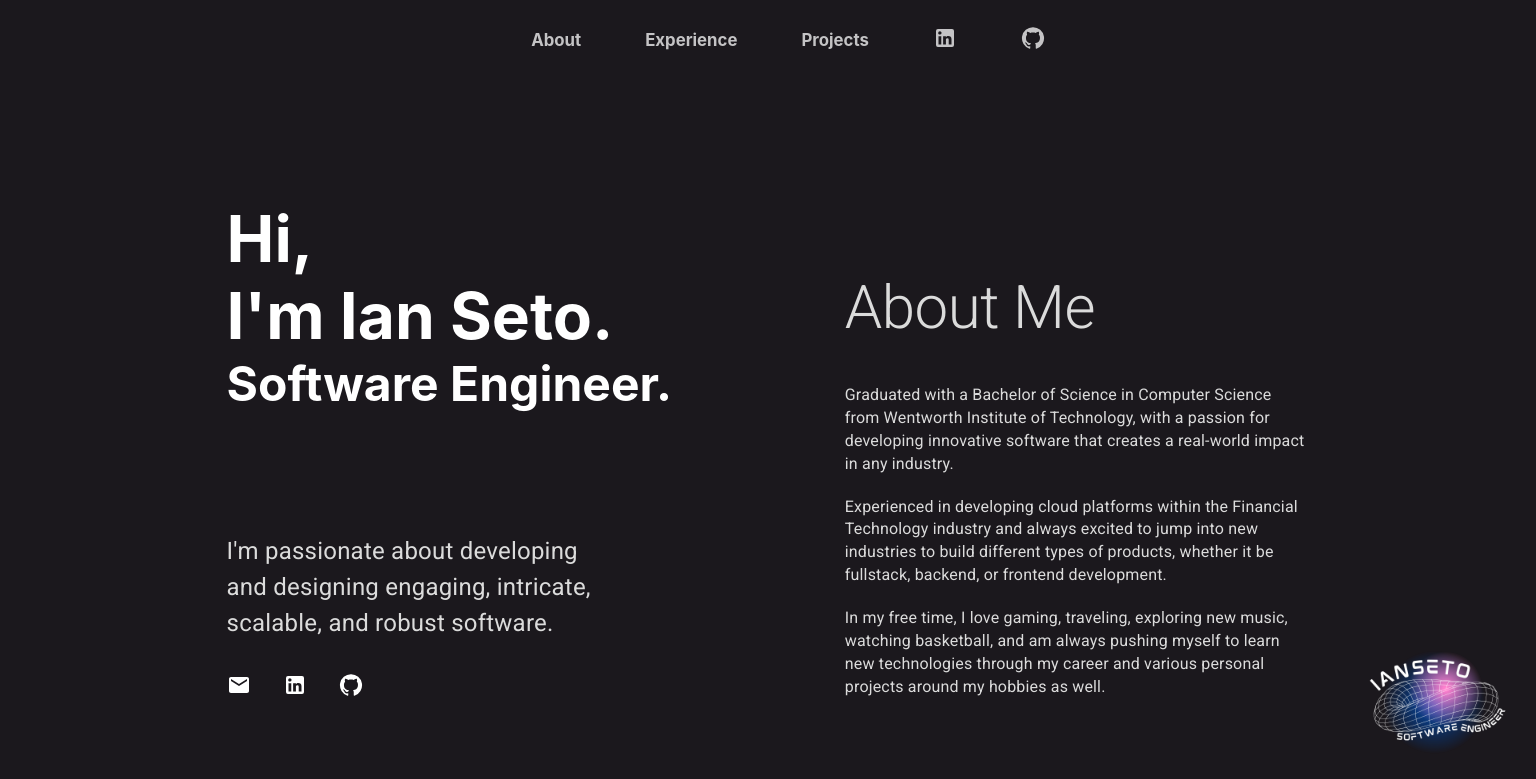
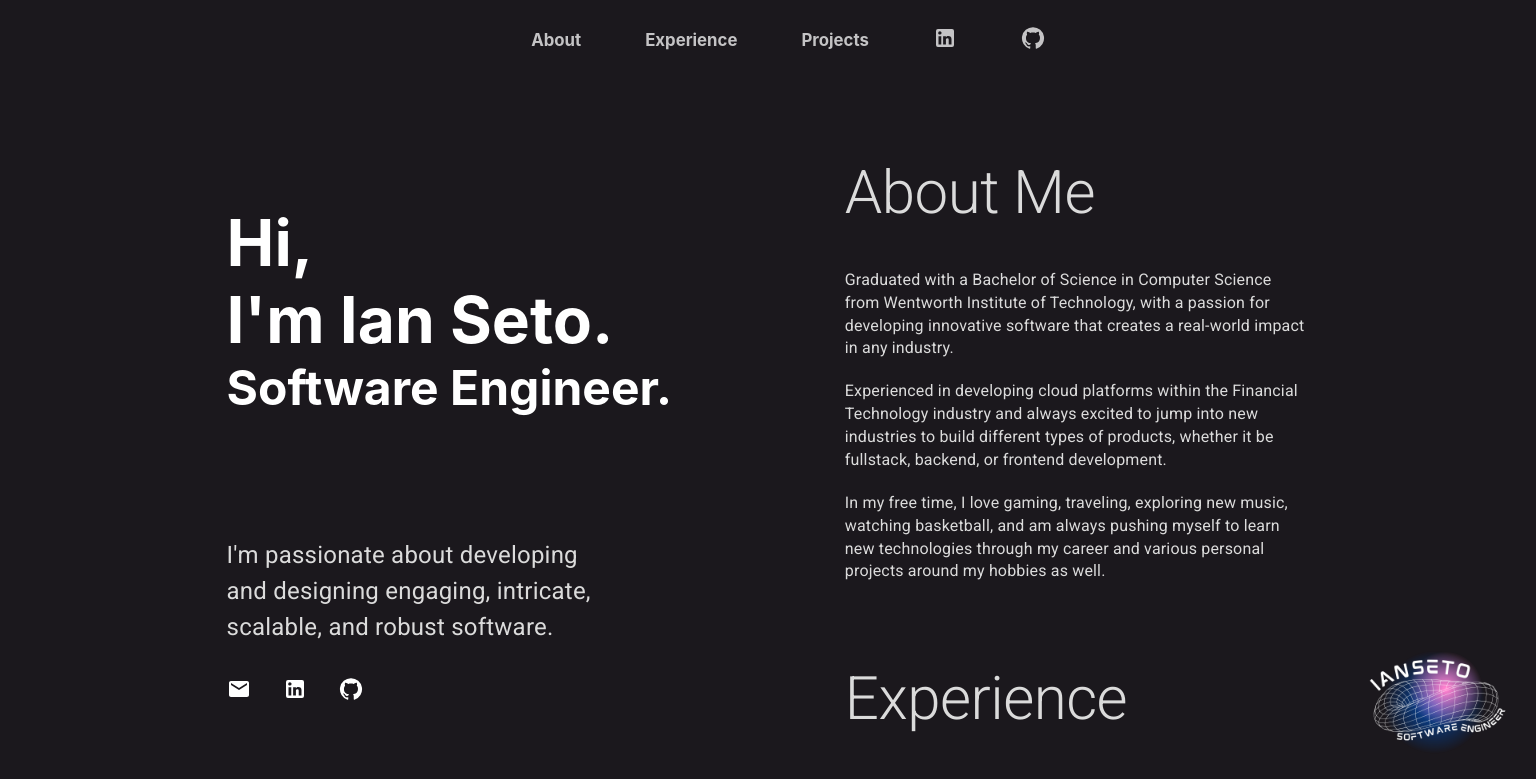
Before and after one commit to setoi1/Portfolio-ianseto.dev, a React (Vite) app: page / in a window 1536 px wide. Shown: the top 779 px of the page. Built offline with nearby package versions, Linux system fonts and the light colour scheme.

Commit message:
adjusted padding heights

```diff
--- a/src/components/About/About.css
+++ b/src/components/About/About.css
@@ -20,7 +20,7 @@
 @media screen and (min-width: 1366px) {
   .about {
     margin-right: 30%;
-    padding-top: 25%;
+    padding-top: 10%;
   }
 
     .about-wrapper  {
--- a/src/styling/App.css
+++ b/src/styling/App.css
@@ -1,8 +1,4 @@
 @media screen and (min-width: 1366px) {
-.wrapper {
-
-}
-
 .left-column {
   position: fixed;
   float: left;
@@ -33,17 +29,13 @@
   }
 }
 
-@media screen and (min-width: 768px) {
-  .wrapper {
-
-  }
-
+@media screen and (min-width: 768px) and (max-width: 1365px) {
   .left-column {
     position: fixed;
     float: left;
     width: 50%;
     height: 95vh;
-      padding-top: 5%;
+    padding-top: 5rem;
     display: flex;
     justify-content: center;
     align-items: center;
```
Lines whose indentation alone changed are shown as unchanged.
